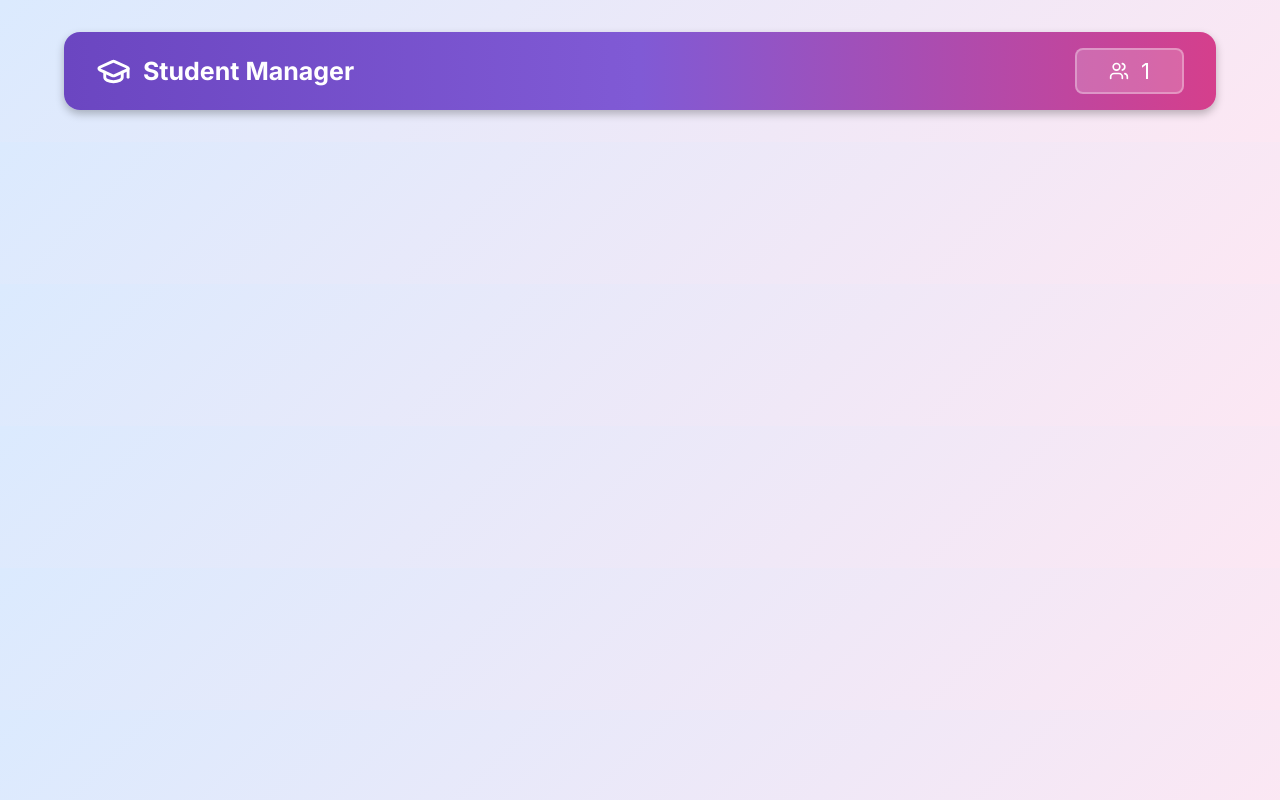
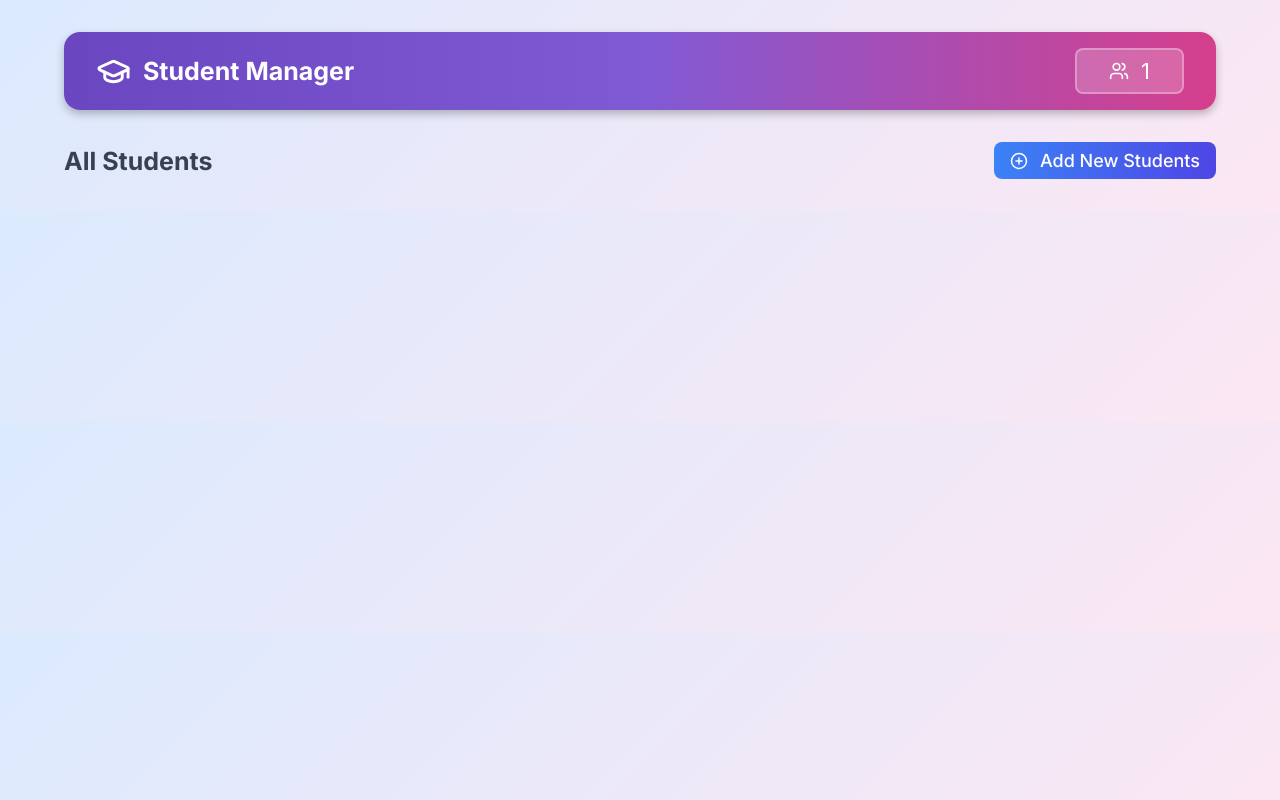
Before and after one commit to devsandeepsharma/student-manager, a JavaScript app: page / in a window 1280 px wide. Built offline with nearby package versions, Linux system fonts and the light colour scheme.

Commit message:
button and students component created

```diff
--- a/src/App.js
+++ b/src/App.js
@@ -1,9 +1,13 @@
 import Header from "./components/Layout/Header";
+import Students from "./components/Students/Students";
 
 const App = () => {
   return (
     <div className="container">
       <Header />
+      <main>
+        <Students />
+      </main>
     </div>
   )
 }
--- /dev/null
+++ b/src/components/Students/Students.js
@@ -0,0 +1,18 @@
+import { BoxIcon, PlusCircle } from "lucide-react";
+import Button from "../UI/Button";
+import "./students.css";
+
+const Students = () => {
+    return (
+        <div className="students_wrapper">
+            <div className="flex-container students_inner">
+                <h2 className="students_title">
+                    All Students
+                </h2>
+                <Button className={"primary"} icon={<PlusCircle size={18} />}>Add New Students</Button>
+            </div>
+        </div>
+    )
+}
+
+export default Students;
--- /dev/null
+++ b/src/components/Students/students.css
@@ -0,0 +1,40 @@
+.students_wrapper {
+    margin-top: 25px;
+}
+
+.students_inner {
+    flex-direction: column;
+    align-items: flex-start !important;
+    gap: 16px !important;
+}
+
+.students_inner .students_title {
+    color: #374151;
+    font-size: 22px;
+}
+
+.students_inner .primary {
+    width: 100%;
+}
+
+@media (min-width: 400px) {
+    .students_inner {
+        flex-direction: row;
+        align-items: center !important;
+        justify-content: space-between !important;
+    }
+
+    .students_inner .primary {
+        width: auto;
+    }
+}
+
+@media (min-width: 650px) {
+    .students_wrapper {
+        margin-top: 32px;
+    }
+
+    .students_inner .students_title {
+        font-size: 25px;
+    }
+}
--- /dev/null
+++ b/src/components/UI/Button.js
@@ -0,0 +1,12 @@
+import "./button.css";
+
+const Button = ({className, children, icon, ...props}) => {
+    return (
+        <button className={`flex-container btn ${className}`} {...props}>
+            {icon}
+            {children}
+        </button>
+    )
+}
+
+export default Button;
--- /dev/null
+++ b/src/components/UI/button.css
@@ -0,0 +1,41 @@
+.btn {
+    padding: 8px 16px;
+    font-family: inherit;
+    font-weight: 500;
+    cursor: pointer;
+}
+
+.btn:active {
+    animation: bump 300ms ease-out;
+}
+
+.primary {
+    background: linear-gradient(to right, #3B82F6, #4F46E5);
+    color: #ffffff;
+    border: 0;
+    border-radius: 8px;
+}
+
+@media (min-width: 650px) {
+    .btn {
+        font-size: 18px;
+    }
+}
+
+@keyframes bump {
+    0% {
+        transform: scale(1);
+    }
+    10% {
+        transform: scale(0.9);
+    }
+    30% {
+        transform: scale(1.1);
+    }
+    50% {
+        transform: scale(1.15);
+    }
+    100% {
+        transform: scale(1);
+    }
+}
```
